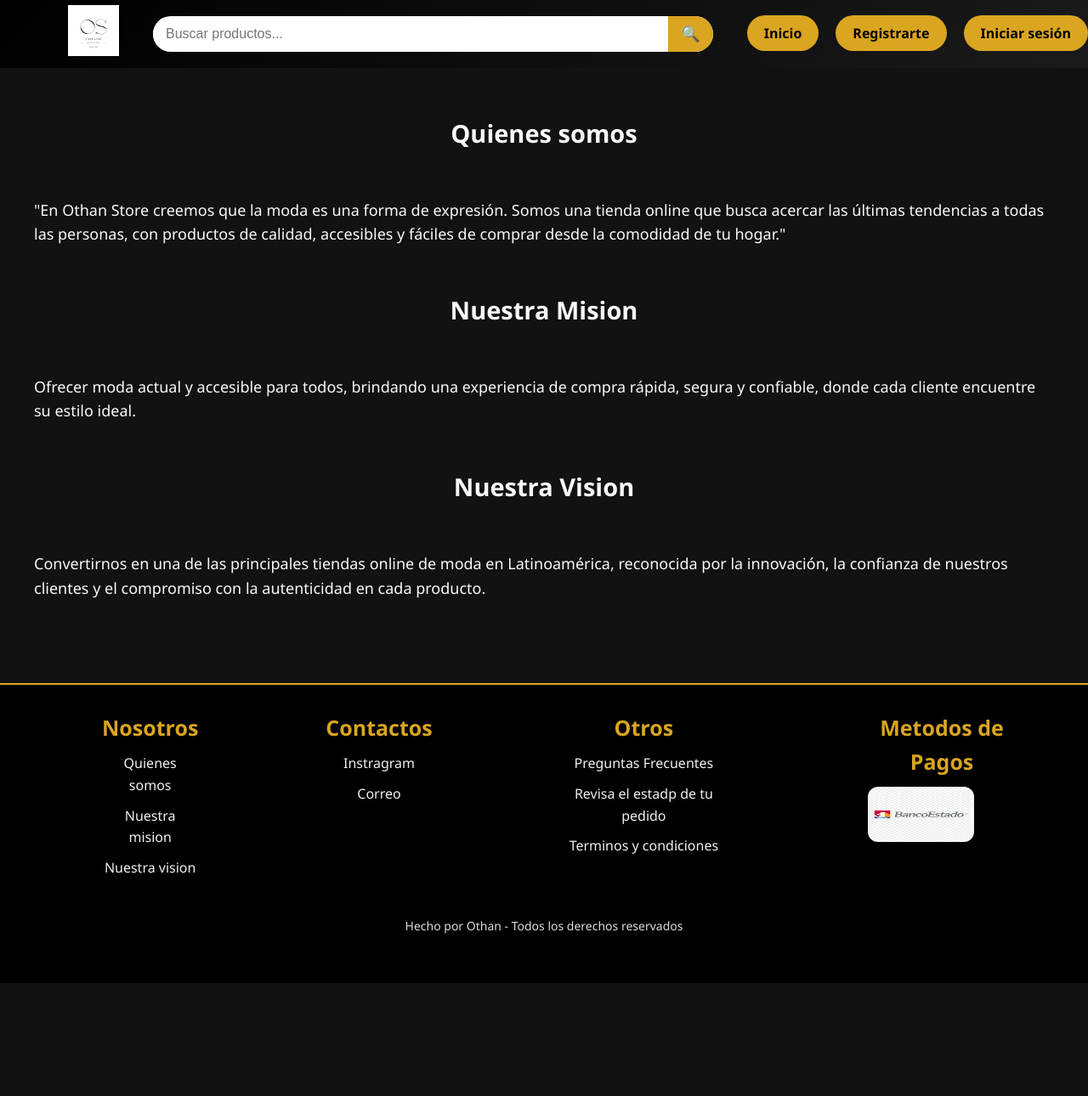
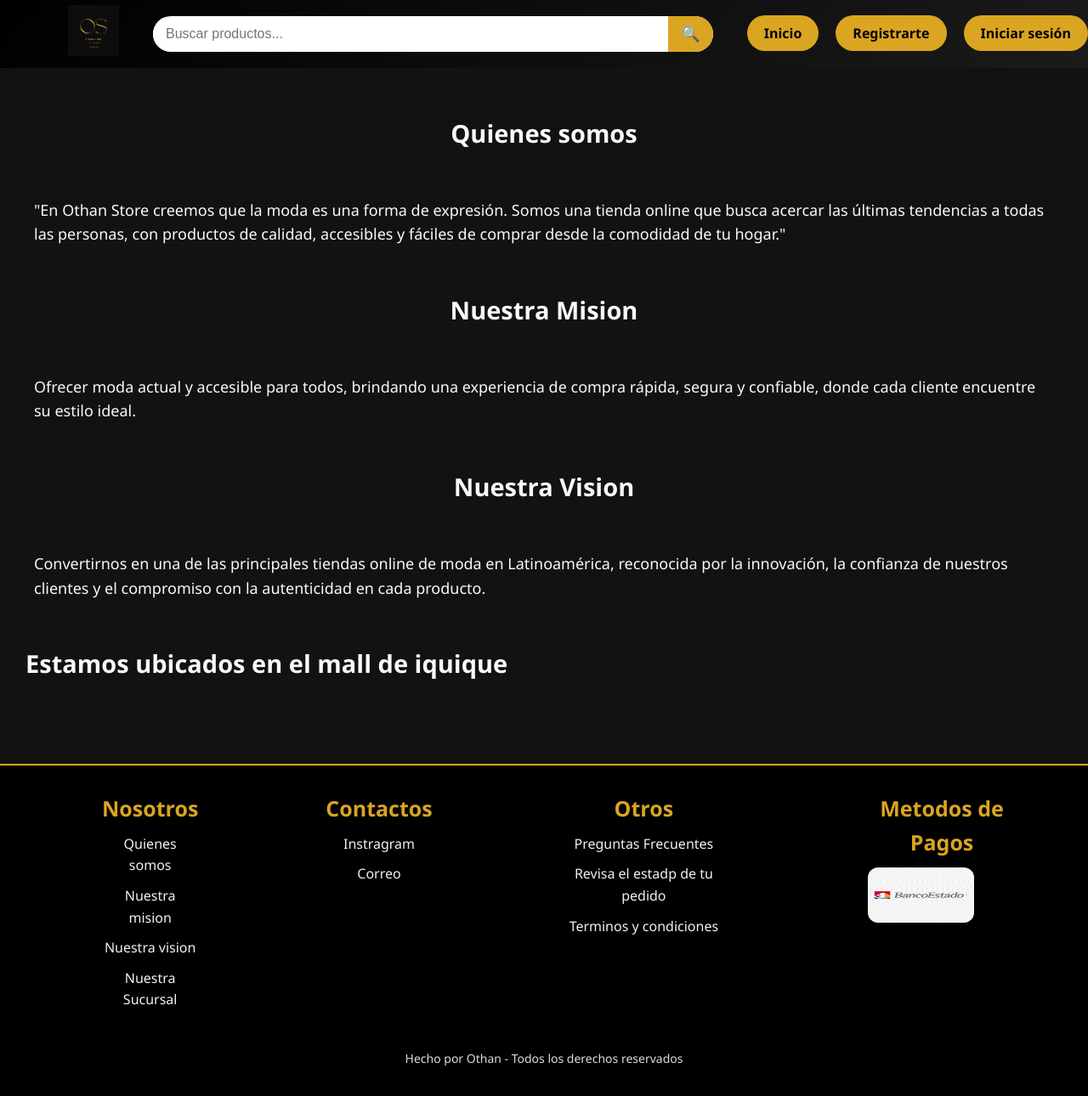
Before and after one commit to SKILL-XOTHAN/othan-store-modificado, a website: page Nosotros.html in a window 1280 px wide. Shown: the whole page at 85% size. Before the commit the page ends 1157 px from the top, so only its background shows below. Drawn offline with Linux system fonts and the light colour scheme; some packages are replaced by stand-ins of ours.

Commit message:
Update Nosotros.html

```diff
--- a/Nosotros.html
+++ b/Nosotros.html
@@ -12,8 +12,7 @@
 
         <!-- Logo -->
         <div class="logo">
-            <a href="producto.html">
-                <img src="imga/logo.png" alt="Logo de Othan Store">
+                <img src="imga/M.png" alt="Logo de Othan Store">
             </a>
         </div>
 
@@ -47,7 +46,14 @@
 
         <h2 id="vision">Nuestra Vision</h2>
         <p>Convertirnos en una de las principales tiendas online de moda en Latinoamérica, reconocida por la innovación, la confianza de nuestros clientes y el compromiso con la autenticidad en cada producto.</p>
+            <!--Section del mapa  --------------------------------------------->
+        <section class="ubicacion">
+        <h2 id="ubicacion">Estamos ubicados en el mall de iquique</h2>
+        <div id="map"></div>
+        </section>
     </main>
+
+
 
     <footer>
         <div class="continer_footer">
@@ -56,6 +62,8 @@
                 <a class="a_nosotros" href="Nosotros.html#quienes_somos">Quienes somos</a>
                 <a class="a_nosotros" href="Nosotros.html#mision">Nuestra mision</a>
                 <a class="a_nosotros" href="Nosotros.html#vision">Nuestra vision</a>
+                <a class="a_nosotros" href="Nosotros.html#ubicacion">Nuestra Sucursal</a>
+
             </div>
 
             <div class="conctactos">
@@ -69,6 +77,7 @@
                 <a class="a_QA" href="preguntas-frecuentes.html">Preguntas Frecuentes</a>
                 <a class="a_QA" href="pedidos.html"> Revisa el estadp de tu pedido </a>
                 <a class="a_QA" href="tyc.html">Terminos y condiciones</a>
+
             </div>
 
             <div class="Pagos">
@@ -79,6 +88,10 @@
         <p>Hecho por Othan - Todos los derechos reservados</p>
 
     </footer>
-
+    <!--Agregando mapa y tambien mi api key de google------------------------------------------------------------>
+    <script src="mapa.js"></script>
+    <script async
+    src="https://maps.googleapis.com/maps/api/js?key=AIzaSyBDaeWicvigtP9xPv919E-RNoxfvC-Hqik&callback=iniciarMap">
+    </script>
 </body>
 </html>
```
